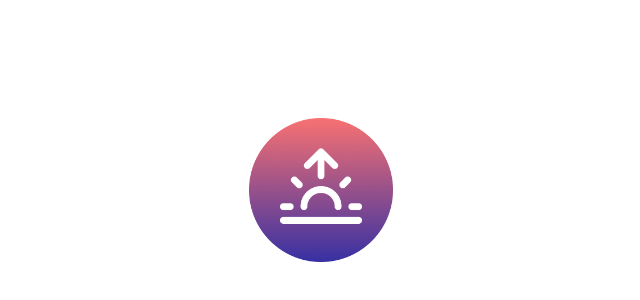
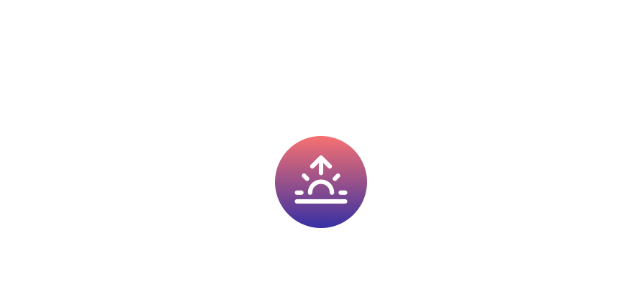
Before and after one commit to sunriseland-studio/sunrise.land, a plain HTML site: page index.html in a window 1280 px wide. Shown: the part 218-518 px from the top of the page, without its empty margins (319-959 px from the left). Drawn offline with Linux system fonts and the light colour scheme.

Commit message:
Fix weird body height; make logo smaller

```diff
--- a/index.css
+++ b/index.css
@@ -1,5 +1,4 @@
 body {
-  min-height: 100dvh;
   display: flex;
   justify-content: center;
   align-items: center;
--- a/index.html
+++ b/index.html
@@ -6,6 +6,6 @@
     <link rel="stylesheet" href="./index.css" />
   </head>
   <body>
-    <img src="./sunrise.land.png" width="144" />
+    <img src="./sunrise.land.png" width="92" />
   </body>
 </html>
```
